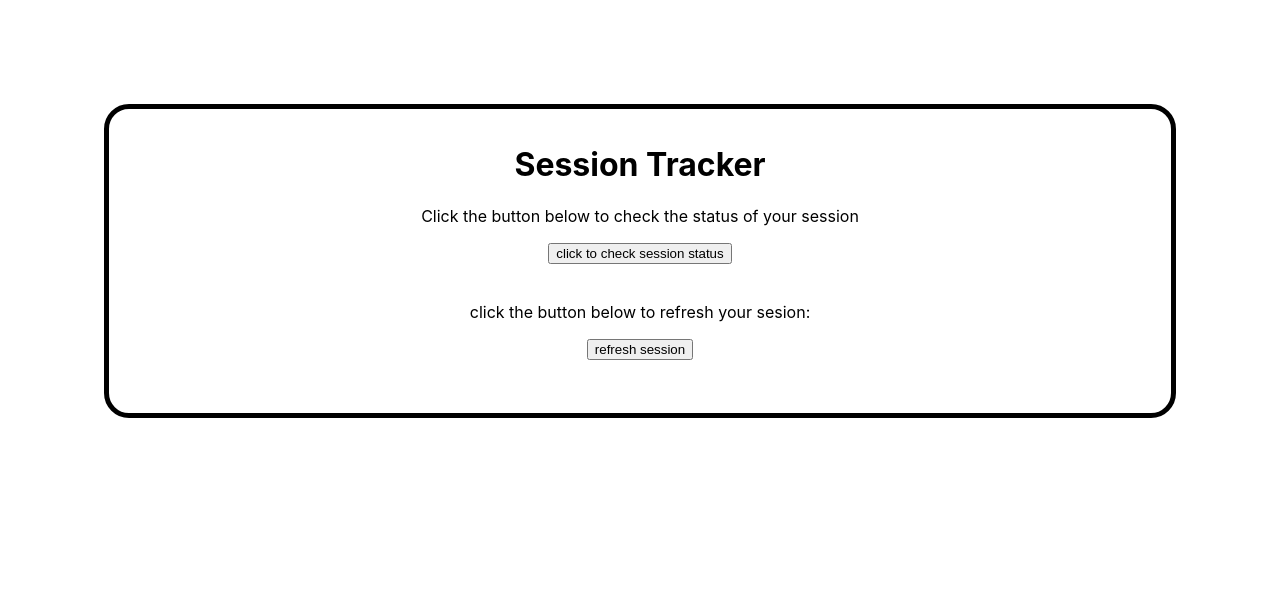
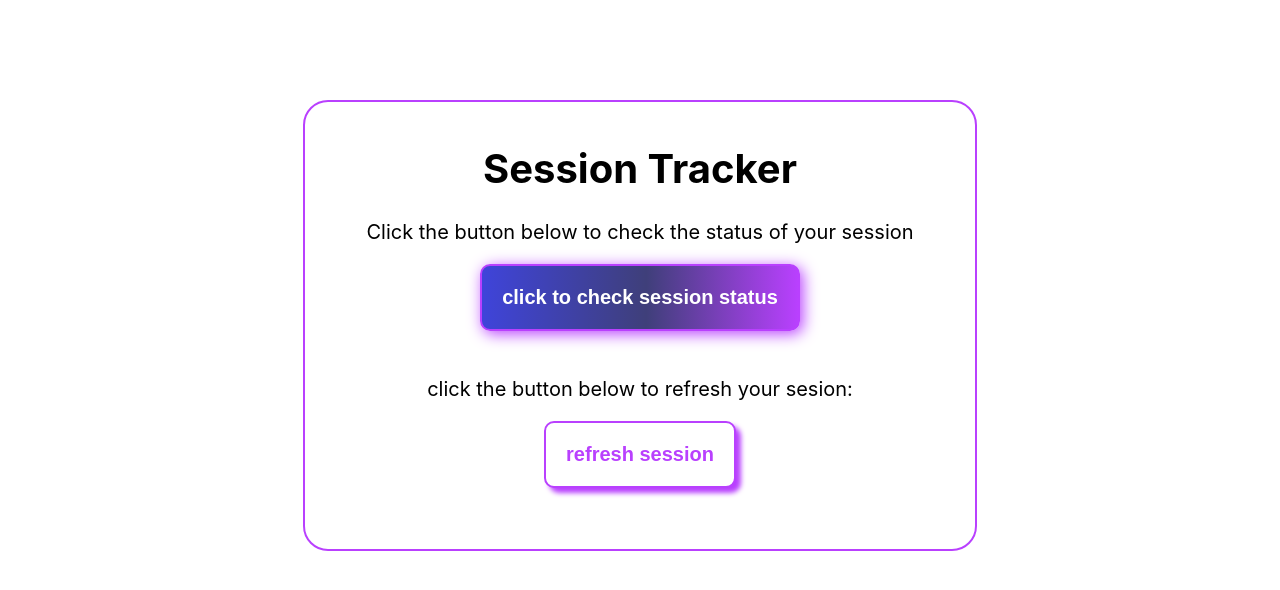
Before and after one commit to ScienceEnthusiast777/websession, a React (Create React App) app: page / in a window 1280 px wide. Shown: the top 590 px of the page. Built offline with nearby package versions, Linux system fonts and the light colour scheme.

Commit message:
improve styling

```diff
--- a/src/App.css
+++ b/src/App.css
@@ -1,47 +1,44 @@
 .App {
+  min-width: 30vw;
+  max-width: 50vw;
+  font-size: 20px;
   text-align: center;
-  margin: 13vh;
+  margin: auto;
+  margin-top: 100px;
   padding: 15px;
-  border: solid black 5px;
   border-radius: 25px;
+  border: solid rgb(185, 64, 254) 2px;
+}
+
+.buttonCheck {
+  box-shadow: 3px 3px 15px rgb(185, 64, 254);
+  border: solid rgb(185, 64, 254) 2px;
+  color: white;
+  font-size: 20px;
+  font-weight: 600;
+  padding: 20px;
+  border-radius: 10px;
+  background: rgb(185, 64, 254);
+  background: linear-gradient(
+    90deg,
+    rgba(63, 68, 218, 1) 0%,
+    rgba(63, 63, 122, 1) 52%,
+    rgba(185, 64, 254, 1) 100%
+  );
+}
+
+.buttonRefresh {
+  background-color: white;
+  box-shadow: 5px 5px 5px rgb(185, 64, 254);
+  border: solid rgb(185, 64, 254) 2px;
+  color: rgb(185, 64, 254);
+  font-size: 20px;
+  font-weight: 600;
+  padding: 20px;
+  border-radius: 10px;
 }
 
 .message {
   color: red;
   padding: 3px;
 }
-
-.App-logo {
-  height: 40vmin;
-  pointer-events: none;
-}
-
-@media (prefers-reduced-motion: no-preference) {
-  .App-logo {
-    animation: App-logo-spin infinite 20s linear;
-  }
-}
-
-.App-header {
-  background-color: #282c34;
-  min-height: 100vh;
-  display: flex;
-  flex-direction: column;
-  align-items: center;
-  justify-content: center;
-  font-size: calc(10px + 2vmin);
-  color: white;
-}
-
-.App-link {
-  color: #61dafb;
-}
-
-@keyframes App-logo-spin {
-  from {
-    transform: rotate(0deg);
-  }
-  to {
-    transform: rotate(360deg);
-  }
-}
--- a/src/App.js
+++ b/src/App.js
@@ -37,7 +37,7 @@ function App() {
       <p>Click the button below to check the status of your session</p>
       <Main />
       <p>click the button below to refresh your sesion:</p>
-      <button onClick={refreshSession}>refresh session</button>
+      <button className="buttonRefresh" onClick={refreshSession}>refresh session</button>
       <p className="message">{message}</p>
     </div>
   );
--- a/src/Main.js
+++ b/src/Main.js
@@ -15,7 +15,7 @@ export default function Main(props) {
   }
   return (
     <div>
-      <button onClick={buttonHandler}>click to check session status</button>
+      <button className="buttonCheck" onClick={buttonHandler}>click to check session status</button>
       <p className="message">{message}</p>
     </div>
   );
```
Also changed, not shown: 1 other file (tests, documents, lock files or other folders).
